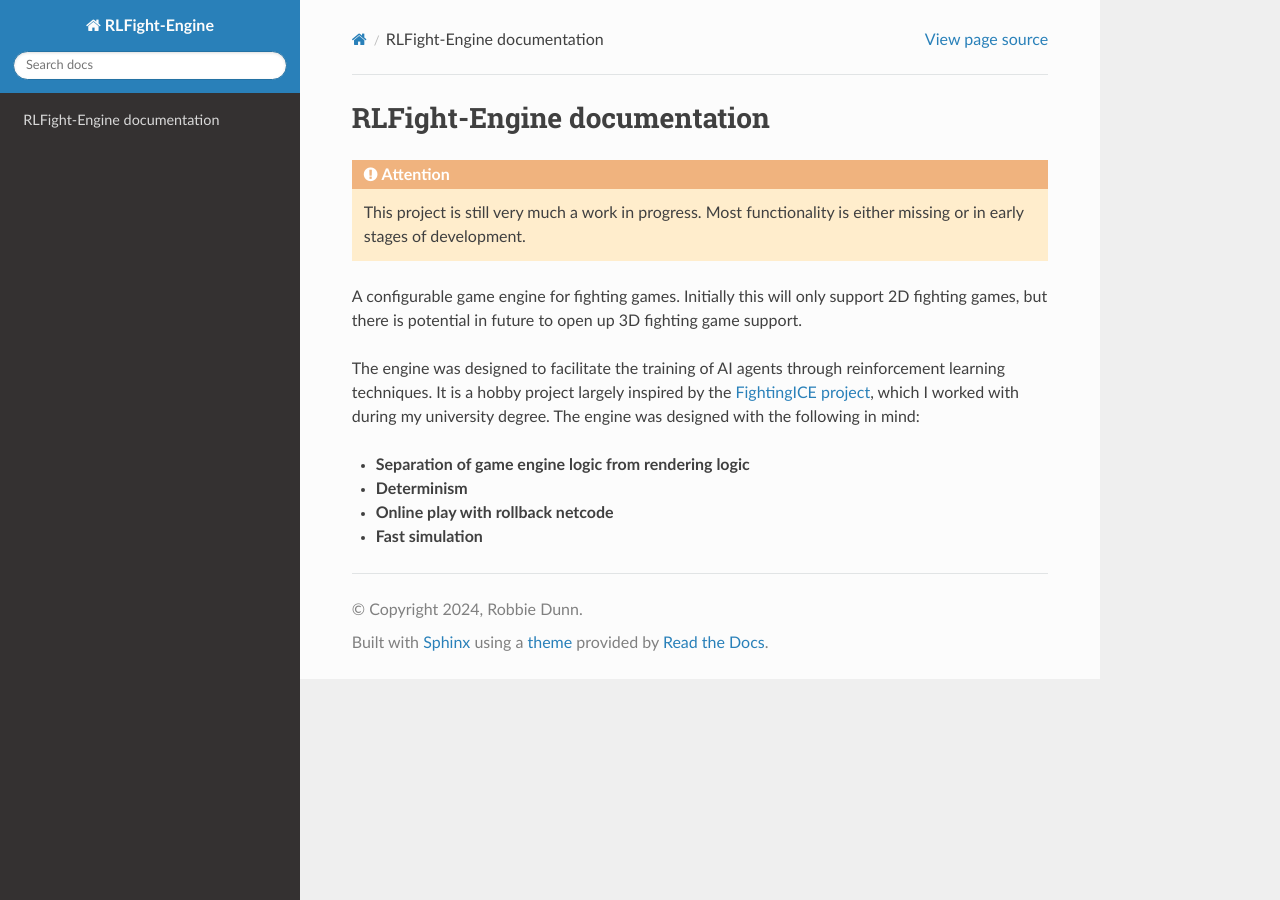
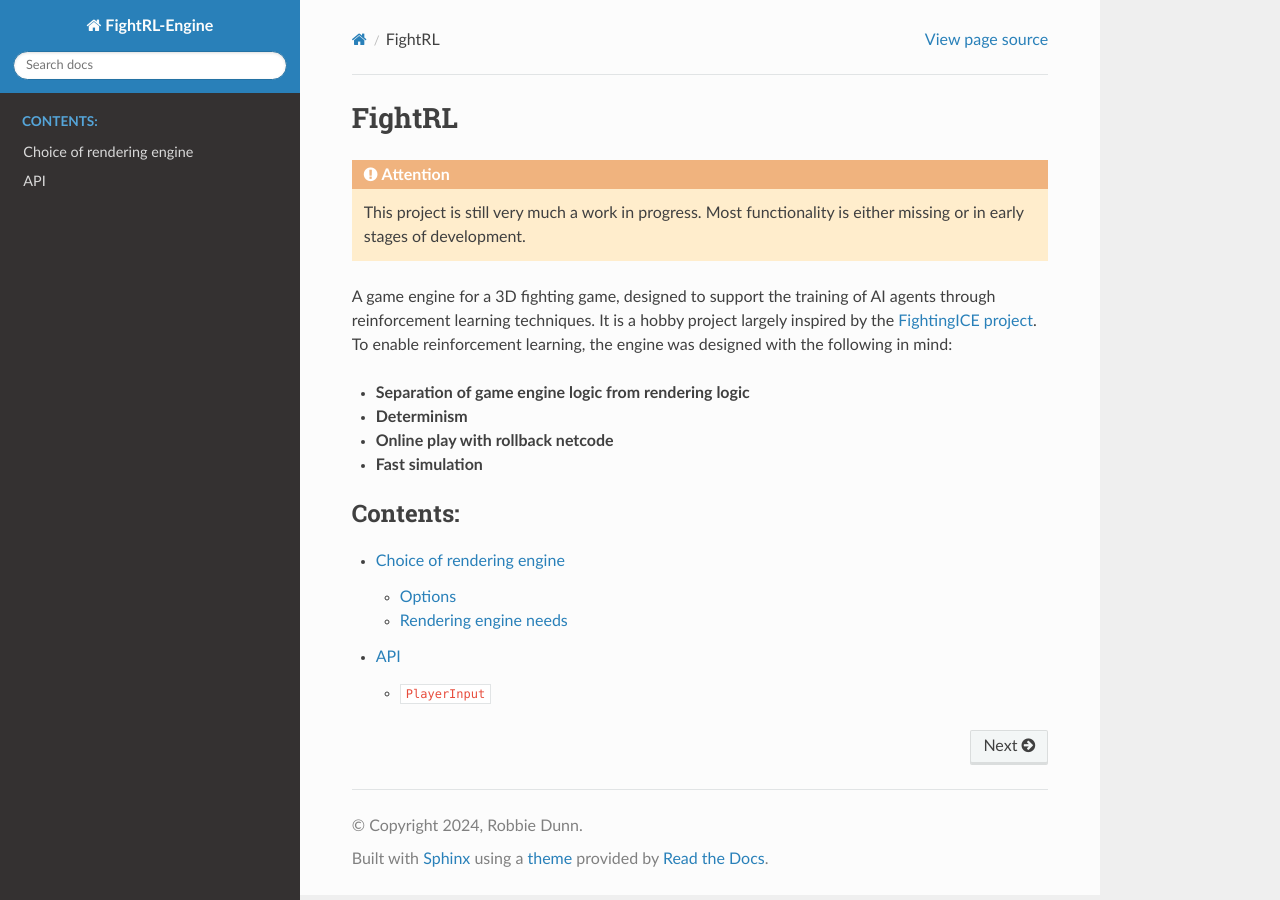
Before and after one commit to robbiejdunn/rlfight-engine, a Sphinx documentation site: the page built from doc/source/index.rst, in a window 1280 px wide. Built offline with Sphinx 7.4.7 and the Read the Docs theme 3.1.0, drawn with Linux system fonts in a browser that asks for light colours.

Commit message:
DOC: rename project and docs update (#20)
Renamed the project from RLFight to FightRL. Added some updates to the documentation.

```diff
--- /dev/null
+++ b/doc/source/api.rst
@@ -0,0 +1,6 @@
+API
+===
+
+.. cpp:class:: PlayerInput : Public
+
+   An object to hold the player's input each frame.
--- a/doc/source/conf.py
+++ b/doc/source/conf.py
@@ -6,7 +6,7 @@
 # -- Project information -----------------------------------------------------
 # https://www.sphinx-doc.org/en/master/usage/configuration.html#project-information
 
-project = 'RLFight-Engine'
+project = 'FightRL-Engine'
 copyright = '2024, Robbie Dunn'
 author = 'Robbie Dunn'
 release = '0.1.0'
--- a/doc/source/index.rst
+++ b/doc/source/index.rst
@@ -1,17 +1,15 @@
-.. RLFight-Engine documentation master file, created by
+.. FightRL-Engine documentation master file, created by
    sphinx-quickstart on Thu Dec 26 20:07:43 2024.
    You can adapt this file completely to your liking, but it should at least
    contain the root `toctree` directive.
 
-RLFight-Engine documentation
-============================
+FightRL
+=======
 
 .. attention::
    This project is still very much a work in progress. Most functionality is either missing or in early stages of development.
 
-A configurable game engine for fighting games. Initially this will only support 2D fighting games, but there is potential in future to open up 3D fighting game support.
-
-The engine was designed to facilitate the training of AI agents through reinforcement learning techniques. It is a hobby project largely inspired by the `FightingICE project <https://github.com/TeamFightingICE/FightingICE>`_, which I worked with during my university degree. The engine was designed with the following in mind:
+A game engine for a 3D fighting game, designed to support the training of AI agents through reinforcement learning techniques. It is a hobby project largely inspired by the `FightingICE project <https://github.com/TeamFightingICE/FightingICE>`_. To enable reinforcement learning, the engine was designed with the following in mind:
 
 * **Separation of game engine logic from rendering logic**
 * **Determinism**
@@ -21,3 +19,6 @@ The engine was designed to facilitate the training of AI agents through reinforc
 .. toctree::
    :maxdepth: 2
    :caption: Contents:
+
+   engine_decision
+   api
```
Also changed, not shown: CMakeLists.txt (+5 -5 lines), README.md (+3 -3 lines), doc/source/engine_decision.rst (added, +34 -0 lines), doc/README.md, 4 other files.
